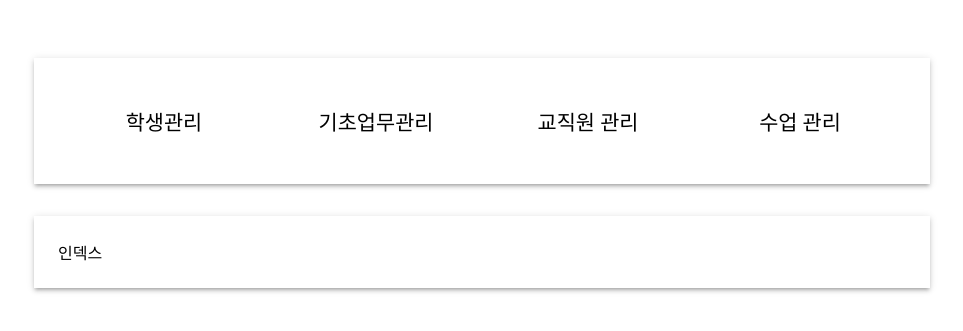
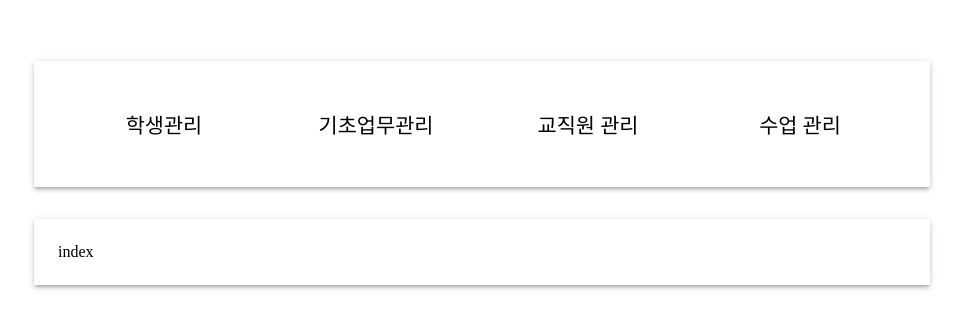
Before and after one commit to wisberry2022/school-manager-front, a Next.js app: page / in a window 1280 px wide. Shown: the part 227-558 px from the top of the page, without its empty margins (158-1121 px from the left). Built offline with nearby package versions, Linux system fonts and the light colour scheme.

Commit message:
인덱스 파일 수정

```diff
--- a/src/pages/index.tsx
+++ b/src/pages/index.tsx
@@ -1,3 +1,7 @@
-export default function Home() {
-  return <div>인덱스</div>;
-}
+import React from "react";
+
+const Index = () => {
+  return <div>index</div>;
+};
+
+export default Index;
```
